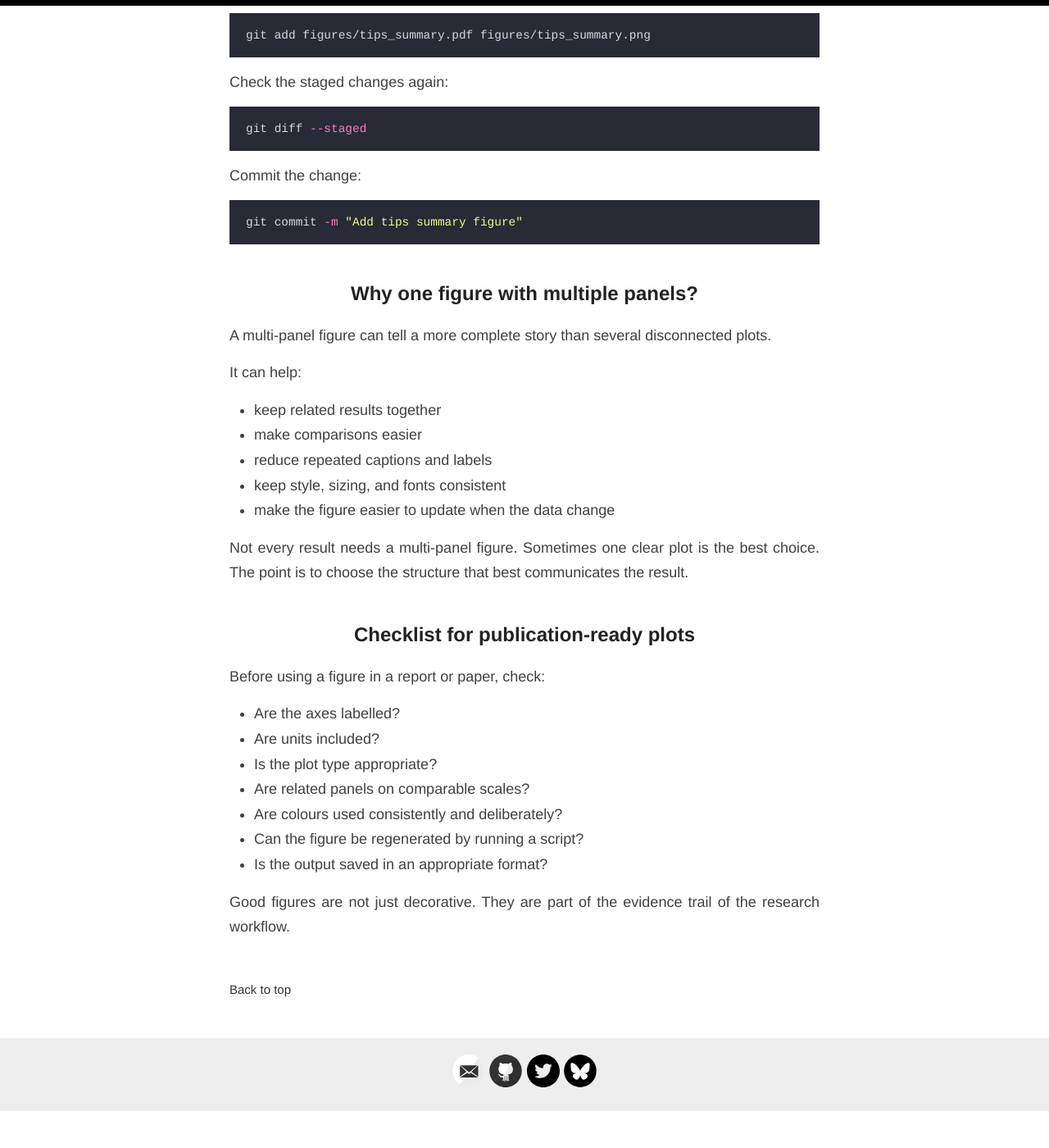
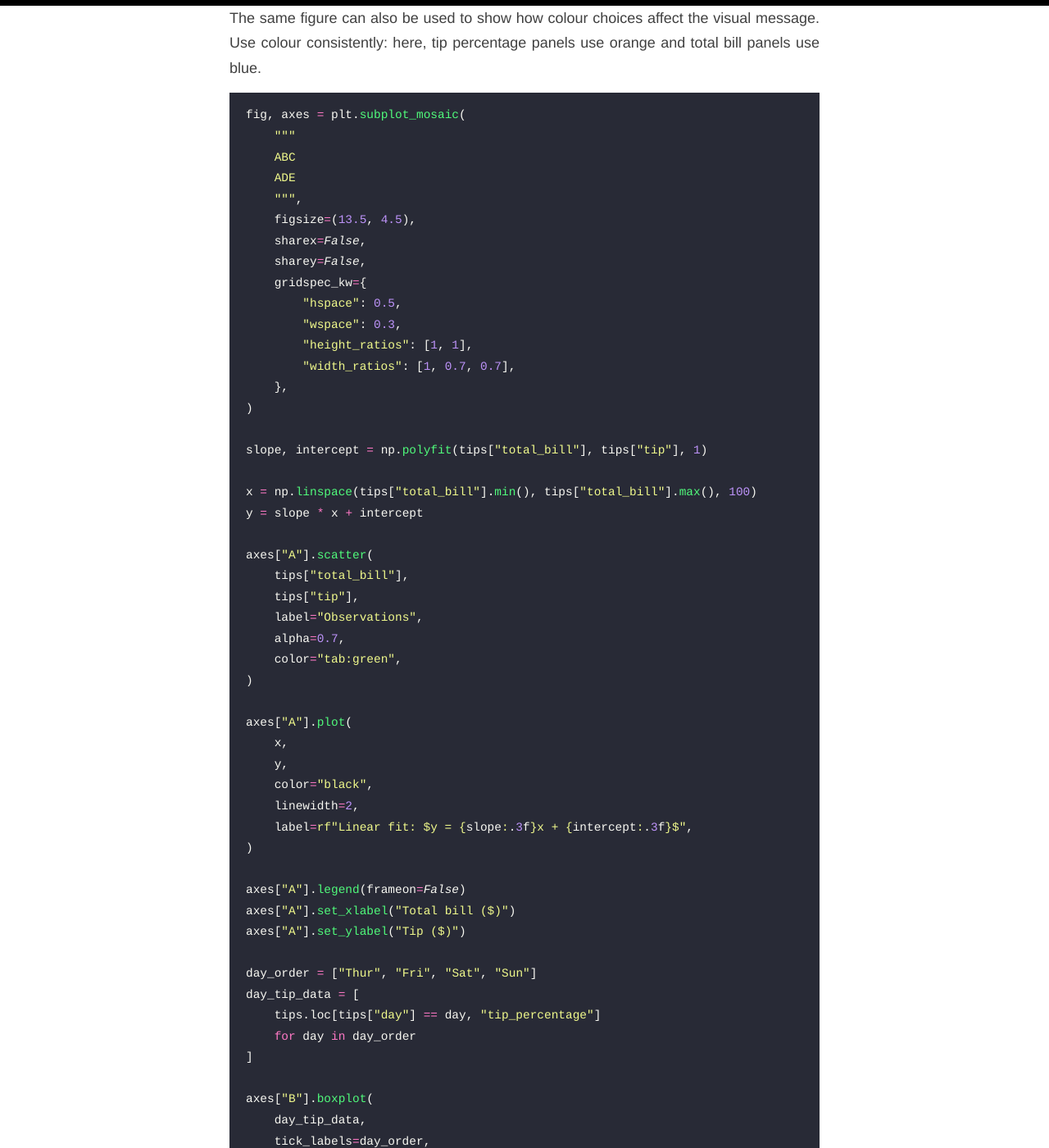
Before and after one commit to Nikoleta-v3/computational-methods-scientific-workflows, a Jekyll site: the page built from tabs/data_visualisation.md, in a window 1280 px wide and 1400 px high, scrolled down 10224 px. Shown: the whole window at 82% size. Built offline with Jekyll 4.4.1, drawn with Linux system fonts in a browser that asks for light colours; before the commit the page ends 11580 px from its top, so only the background shows below that; some of the changed text lies outside the part shown.

Commit message:
proof read module 2

````diff
--- a/tabs/data_visualisation.md
+++ b/tabs/data_visualisation.md
@@ -27,19 +27,10 @@ tips. The dataset includes:
 The dataset is documented here:
 <https://rdrr.io/cran/reshape2/man/tips.html>.
 
-## What makes a figure useful?
+## What makes a figure useful/good?
 
-Before writing code, look at a draft figure and ask:
+![](../images/example_figure.png)
 
-- What is the main message?
-- Is the plot type appropriate for the question?
-- Are the axes and units clear?
-- Are related panels aligned and comparable?
-- Are colours helping, or are they decorative?
-- Could the figure be regenerated if the data changed?
-
-If a figure is hard to read, the problem is not always the data. Often the plot
-type, layout, labels, or colour choices can be improved.
 
 ## Create a plotting script
 
@@ -82,7 +73,6 @@ This helps keep:
 - panel sizes consistent
 - axes aligned
 - fonts consistent
-- labels and panel letters reproducible
 
 Add a subplot layout:
 
@@ -161,7 +151,7 @@ axes["B"].boxplot(
     day_data,
     tick_labels=day_order,
     patch_artist=True,
-    boxprops=dict(facecolor="lightgray", alpha=0.7),
+    boxprops=dict(facecolor="orange", alpha=0.7),
     medianprops=dict(color="black", linewidth=2),
     whiskerprops=dict(color="black"),
     capprops=dict(color="black"),
@@ -180,7 +170,7 @@ axes["C"].boxplot(
     time_data,
     tick_labels=time_order,
     patch_artist=True,
-    boxprops=dict(facecolor="lightgray", alpha=0.7),
+    boxprops=dict(facecolor="orange", alpha=0.7),
     medianprops=dict(color="black", linewidth=2),
     whiskerprops=dict(color="black"),
     capprops=dict(color="black"),
@@ -215,7 +205,7 @@ Useful reasons to use colour include:
 - highlighting one important comparison
 - matching a colour scheme used throughout a paper
 
-For this figure, neutral grey box plots are enough. The figure does not need a
+For this figure, orange box plots are enough. The figure does not need a
 different colour for every day of the week.
 
 ## Add panel labels and final styling
@@ -240,7 +230,6 @@ for letter, key in zip("abc", ["A", "B", "C"]):
         fontweight="bold",
     )
 
-fig.suptitle("Exploratory analysis of the tips dataset", y=1.02)
 fig.savefig("figures/tips_summary.pdf", bbox_inches="tight")
 fig.savefig("figures/tips_summary.png", dpi=300, bbox_inches="tight")
 ```
@@ -314,7 +303,7 @@ axes["B"].boxplot(
     day_data,
     tick_labels=day_order,
     patch_artist=True,
-    boxprops=dict(facecolor="lightgray", alpha=0.7),
+    boxprops=dict(facecolor="orange", alpha=0.7),
     medianprops=dict(color="black", linewidth=2),
     whiskerprops=dict(color="black"),
     capprops=dict(color="black"),
@@ -333,7 +322,7 @@ axes["C"].boxplot(
     time_data,
     tick_labels=time_order,
     patch_artist=True,
-    boxprops=dict(facecolor="lightgray", alpha=0.7),
+    boxprops=dict(facecolor="orange", alpha=0.7),
     medianprops=dict(color="black", linewidth=2),
     whiskerprops=dict(color="black"),
     capprops=dict(color="black"),
@@ -365,7 +354,6 @@ for letter, key in zip("abc", ["A", "B", "C"]):
         fontweight="bold",
     )
 
-fig.suptitle("Exploratory analysis of the tips dataset", y=1.02)
 fig.savefig("figures/tips_summary.pdf", bbox_inches="tight")
 fig.savefig("figures/tips_summary.png", dpi=300, bbox_inches="tight")
 ```
@@ -426,34 +414,157 @@ Commit the change:
 git commit -m "Add tips summary figure"
 ```
 
-## Why one figure with multiple panels?
+## Colour example
 
-A multi-panel figure can tell a more complete story than several disconnected
-plots.
+The same figure can also be used to show how colour choices affect the visual
+message. Use colour consistently: here, tip percentage panels use orange and
+total bill panels use blue.
 
-It can help:
+```python
+fig, axes = plt.subplot_mosaic(
+    """
+    ABC
+    ADE
+    """,
+    figsize=(13.5, 4.5),
+    sharex=False,
+    sharey=False,
+    gridspec_kw={
+        "hspace": 0.5,
+        "wspace": 0.3,
+        "height_ratios": [1, 1],
+        "width_ratios": [1, 0.7, 0.7],
+    },
+)
 
-- keep related results together
-- make comparisons easier
-- reduce repeated captions and labels
-- keep style, sizing, and fonts consistent
-- make the figure easier to update when the data change
+slope, intercept = np.polyfit(tips["total_bill"], tips["tip"], 1)
 
-Not every result needs a multi-panel figure. Sometimes one clear plot is the
-best choice. The point is to choose the structure that best communicates the
-result.
+x = np.linspace(tips["total_bill"].min(), tips["total_bill"].max(), 100)
+y = slope * x + intercept
 
-## Checklist for publication-ready plots
+axes["A"].scatter(
+    tips["total_bill"],
+    tips["tip"],
+    label="Observations",
+    alpha=0.7,
+    color="tab:green",
+)
 
-Before using a figure in a report or paper, check:
+axes["A"].plot(
+    x,
+    y,
+    color="black",
+    linewidth=2,
+    label=rf"Linear fit: $y = {slope:.3f}x + {intercept:.3f}$",
+)
 
-- Are the axes labelled?
-- Are units included?
-- Is the plot type appropriate?
-- Are related panels on comparable scales?
-- Are colours used consistently and deliberately?
-- Can the figure be regenerated by running a script?
-- Is the output saved in an appropriate format?
+axes["A"].legend(frameon=False)
+axes["A"].set_xlabel("Total bill ($)")
+axes["A"].set_ylabel("Tip ($)")
 
-Good figures are not just decorative. They are part of the evidence trail of
-the research workflow.
+day_order = ["Thur", "Fri", "Sat", "Sun"]
+day_tip_data = [
+    tips.loc[tips["day"] == day, "tip_percentage"]
+    for day in day_order
+]
+
+axes["B"].boxplot(
+    day_tip_data,
+    tick_labels=day_order,
+    patch_artist=True,
+    boxprops=dict(facecolor="orange", alpha=0.7),
+    medianprops=dict(color="black", linewidth=2),
+    whiskerprops=dict(color="black"),
+    capprops=dict(color="black"),
+)
+
+axes["B"].set_xlabel("Day")
+axes["B"].set_ylabel("Tip percentage")
+
+time_order = ["Lunch", "Dinner"]
+time_tip_data = [
+    tips.loc[tips["time"] == meal, "tip_percentage"]
+    for meal in time_order
+]
+
+axes["C"].boxplot(
+    time_tip_data,
+    tick_labels=time_order,
+    patch_artist=True,
+    boxprops=dict(facecolor="orange", alpha=0.7),
+    medianprops=dict(color="black", linewidth=2),
+    whiskerprops=dict(color="black"),
+    capprops=dict(color="black"),
+)
+
+axes["C"].set_xlabel("Time")
+axes["C"].set_ylabel("Tip percentage")
+
+ymax = max(
+    tips["tip_percentage"].max(),
+    axes["B"].get_ylim()[1],
+    axes["C"].get_ylim()[1],
+)
+
+axes["B"].set_ylim(0, ymax * 1.05)
+axes["C"].set_ylim(0, ymax * 1.05)
+
+day_bill_data = [
+    tips.loc[tips["day"] == day, "total_bill"]
+    for day in day_order
+]
+
+axes["D"].boxplot(
+    day_bill_data,
+    tick_labels=day_order,
+    patch_artist=True,
+    boxprops=dict(facecolor="tab:blue", alpha=0.7),
+    medianprops=dict(color="black", linewidth=2),
+    whiskerprops=dict(color="black"),
+    capprops=dict(color="black"),
+)
+
+axes["D"].set_xlabel("Day")
+axes["D"].set_ylabel("Total bill ($)")
+
+time_bill_data = [
+    tips.loc[tips["time"] == meal, "total_bill"]
+    for meal in time_order
+]
+
+axes["E"].boxplot(
+    time_bill_data,
+    tick_labels=time_order,
+    patch_artist=True,
+    boxprops=dict(facecolor="tab:blue", alpha=0.7),
+    medianprops=dict(color="black", linewidth=2),
+    whiskerprops=dict(color="black"),
+    capprops=dict(color="black"),
+)
+
+axes["E"].set_xlabel("Time")
+axes["E"].set_ylabel("Total bill ($)")
+
+ymax = max(
+    tips["total_bill"].max(),
+    axes["D"].get_ylim()[1],
+    axes["E"].get_ylim()[1],
+)
+
+axes["D"].set_ylim(0, ymax * 1.05)
+axes["E"].set_ylim(0, ymax * 1.05)
+
+for ax in axes.values():
+    sns.despine(ax=ax)
+
+for letter, key in zip("abcde", ["A", "B", "C", "D", "E"]):
+    ax = axes[key]
+    bbox = ax.get_position()
+    fig.text(
+        bbox.x0 - 0.04,
+        bbox.y1 + 0.01,
+        letter,
+        fontsize=16,
+        fontweight="bold",
+    )
+```
````
Also changed, not shown: exercise.md (+100 -42 lines), index.md (+1 -0 lines), tabs/publication_tables.md (+0 -40 lines), tabs/scientific_writing_latex.md (+37 -94 lines).
